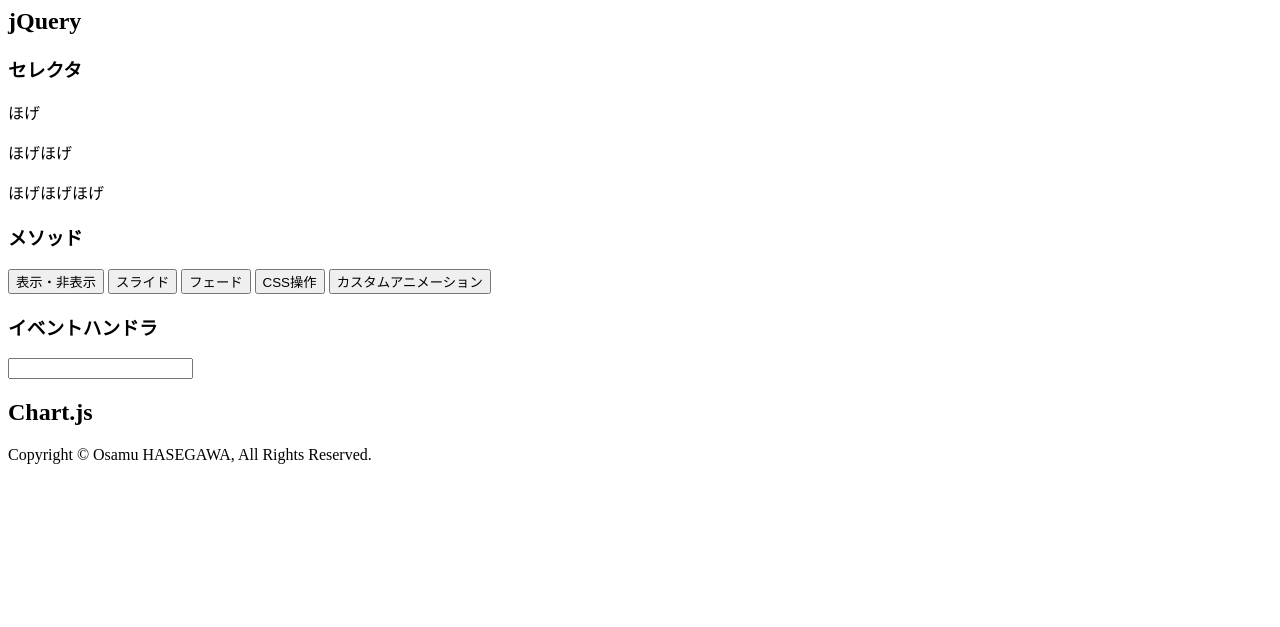
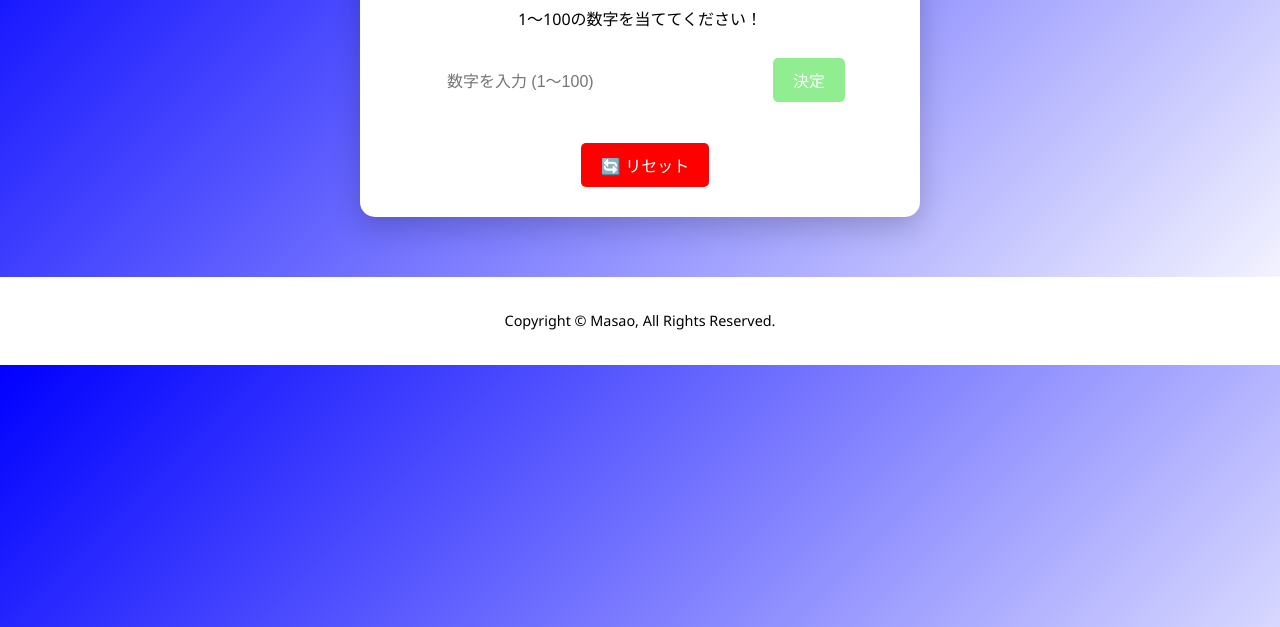
Before and after one commit to e1906207/e1906207.github.io, a plain HTML site: page index.html in a window 1280 px wide. Shown: the part 173-800 px from the top of the page. Drawn offline with nearby package versions, Linux system fonts and the light colour scheme.

Commit message:
最終課題（修正）

```diff
--- a/index.html
+++ b/index.html
@@ -1,94 +1,27 @@
 <!DOCTYPE html>
-<html lang="jp">
+<html lang="ja">
+<head>
+  <meta charset="UTF-8">
+  <title>数字当てゲーム</title>
+  <link rel="stylesheet" href="style.css">
+</head>
+<body>
+  <div class="container">
+    <h1>🎯 数字当てゲーム 🎯</h1>
+    <p>1〜100の数字を当ててください！</p>
 
-<head>
-    <meta charset="UTF-8">
+    <input type="number" id="guessInput" placeholder="数字を入力 (1〜100)">
+    <button onclick="checkGuess()">決定</button>
 
-    <meta http-equiv="X-UA-Compatible" content="IE=edge">
-    <meta name="viewport" content="width=device-width, initial-scale=1.0">
+    <p id="message"></p>
 
-    <!-- ページ作成者 -->
-    <meta name="author" content="Osamu HASEGAWA">
-    <!-- ページ内容を表すキーワード（3〜5つくらい） -->
-    <meta name="keywords" content="javascript, ライブラリ, jquery, chart.js">
+    <button class="reset-btn" onclick="resetGame()">🔄 リセット</button>
+  </div>
 
-    <!-- CSSとの紐付け．CSSへのパスは相対パスで記述する． -->
-    <!-- <link rel="stylesheet" href="./css/main.css"> -->
+  <footer>
+    <p> Copyright &copy; Masao, All Rights Reserved.</p>
+  </footer>
 
-    <title>第13回 javascriptライブラリ</title>
-</head>
-
-<body>
-
-    <div class="container">
-        <header>
-            <h1 id="top">コンピュータ・リテラシーⅡ</h1>
-            <nav id="menu">
-                <ul>
-                    <li><a href="#">ホーム</a></li>
-                    <li><a href="#">タグリファレンス</a></li>
-                    <li><a href="#">問い合わせ</a></li>
-                </ul>
-            </nav>
-        </header>
-
-        <main>
-            <section>
-                <h2>jQuery</h2>
-
-                <div>
-                    <section>
-                        <h3>セレクタ</h3>
-                        <div>
-                            <p id="test-p-1">ほげ</p>
-                            <p class="test-p-2">ほげほげ</p>
-                            <p id="test-p-3">ほげほげほげ</p>
-                        </div>
-                    </section>
-
-                    <section>
-                        <h3>メソッド</h3>
-                        <div>
-                            <button type="button" onclick="toggle()">表示・非表示</button>
-                            <button type="button" onclick="slide()">スライド</button>
-                            <button type="button" onclick="fade()">フェード</button>
-                            <button type="button" onclick="color()">CSS操作</button>
-                            <button type="button" onclick="customAnimate()">カスタムアニメーション</button>
-                        </div>
-                    </section>
-
-                    <section>
-                        <h3>イベントハンドラ</h3>
-                        <div>
-                            <form action="">
-                                <input id="input-1" type="text">
-                            </form>
-                        </div>
-                    </section>
-                </div>
-
-            </section>
-
-            <section>
-                <h2>Chart.js</h2>
-            </section>
-        </main>
-
-        <footer>
-            Copyright &copy; Osamu HASEGAWA, All Rights Reserved.
-        </footer>
-    </div>
-
-    <!-- 外部のjavascriptを読み込む -->
-    <!-- 読み込む順番が重要 -->
-    <!-- jQuery -->
-    <script src="https://ajax.googleapis.com/ajax/libs/jquery/3.7.1/jquery.min.js"></script>
-
-    <!-- chart.js -->
-    <script src="https://cdn.jsdelivr.net/npm/chart.js@4.4.3/dist/chart.umd.min.js"></script>
-
-    <!-- 自分のjavascriptファイル -->
-    <script src="./js/jquery-test.js"></script>
-    <script src="./js/chart-test.js"></script>
-
+  <script src="script.js"></script>
 </body>
+</html>
```
